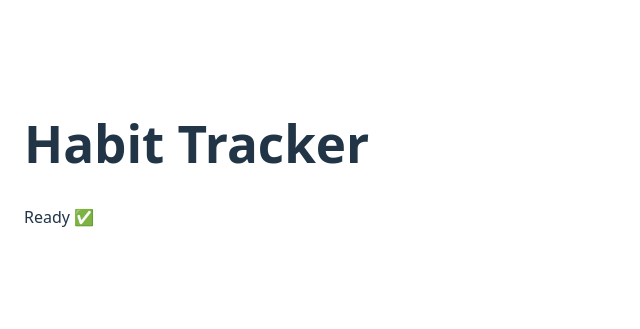
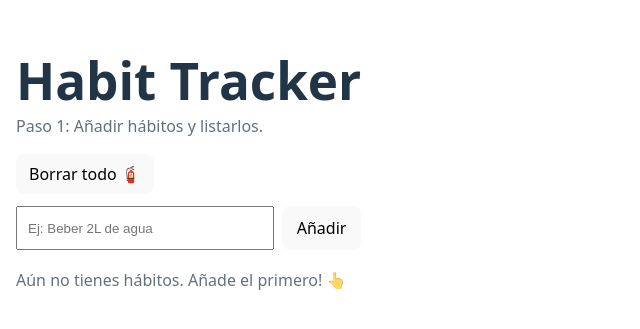
Before and after one commit to PaulaReixach/HabitTrackerReact, a React (Vite) app: page / in a window 1280 px wide. Shown: the part 237-566 px from the top of the page, without its empty margins (0-640 px from the left). Built offline with nearby package versions, Linux system fonts and the light colour scheme.

Commit message:
Funcional

```diff
--- a/src/App.jsx
+++ b/src/App.jsx
@@ -1,8 +1,91 @@
+import { useState, useEffect } from "react";
+import HabitForm from "./components/HabitForm";
+import HabitList from "./components/HabitList";
+
+function calculateStreak(completedDates) {
+
+  let streak = 0;
+  let current = new Date();
+
+  while (true) {
+    const key = current.toISOString().split("T")[0]; //hoy en formato YYYY-MM-DD
+
+    if (completedDates.includes(key)) {
+      streak += 1;
+      current.setDate(current.getDate() - 1); // retrocedemos un día
+    } else {
+      break; // se rompe la racha
+    }
+  }
+
+  return streak;
+}
+
+function getDateKey(date = new Date()) {
+  return date.toISOString().split("T")[0]; //Hoy en formato YYYY-MM-DD
+}
+
+function getYesterdayKey() {
+  const d = new Date();
+  d.setDate(d.getDate() - 1);
+  return getDateKey(d); // obtenemos la fecha de ayer en formato YYYY-MM-DD
+}
+
 function App() {
+  const [habits, setHabits] = useState(() => { // Cargamos los hábitos guardados en localStorage al iniciar la aplicación
+    const saved = localStorage.getItem("habits"); // obtenemos los hábitos guardados en localStorage
+    if (!saved) return [];
+    return JSON.parse(saved); // parseamos el string JSON para obtener el array de hábitos
+  });
+
+  useEffect(() => {
+    localStorage.setItem("habits", JSON.stringify(habits)); // guardamos los hábitos en localStorage cada vez que cambian
+  }, [habits]); // el efecto se ejecuta cada vez que el estado de hábitos cambia
+
+  function addHabit(name) {
+    const newHabit = {
+      id: crypto.randomUUID(),
+      name: name,
+      completedDates: [],
+    };
+    setHabits((prevHabits) => [newHabit, ...prevHabits]); // añadimos el nuevo hábito al principio del array
+  }
+
+  function completeHabit(id) {
+    const today = getDateKey();
+
+    setHabits((prevHabits) =>
+      prevHabits.map((habit) => {
+        if(habit.id !== id) return habit;
+
+        if(habit.completedDates.includes(today)) { return habit; } // Si el hábito ya está marcado como completado hoy, no hacemos nada
+
+        return {
+          ...habit,
+          completedDates: [today, ...habit.completedDates], // añadimos la fecha de hoy al principio del array de fechas completadas
+        }
+      }))
+  }
+
   return (
-    <div style={{ padding: 24, fontFamily: "system-ui" }}>
-      <h1>Habit Tracker</h1>
-      <p>Ready ✅</p>
+    <div style={{ maxWidth: 520, margin: "40px auto", padding: 16, fontFamily: "system-ui" }}>
+      <h1 style={{ marginBottom: 6 }}>Habit Tracker</h1>
+      <p style={{ marginTop: 0, opacity: 0.7 }}>
+        Paso 1: Añadir hábitos y listarlos.
+      </p>
+
+      <button
+        onClick={() => setHabits([])}
+        style={{ marginBottom: 12, padding: "8px 12px" }}
+      >
+        Borrar todo 🧯
+      </button>
+
+      <HabitForm onAddHabit={addHabit} />
+
+      <div style={{ marginTop: 18 }}>
+        <HabitList habits={habits} onCompleteHabit={completeHabit} />
+      </div>
     </div>
   );
 }
--- /dev/null
+++ b/src/components/HabitForm.jsx
@@ -0,0 +1,34 @@
+import { useState } from "react";
+
+function HabitForm({onAddHabit}){
+    const [name, setName] = useState("");
+
+    function handleSubmit(event) {
+        event.preventDefault(); // evita que la página se recargue al enviar el form
+
+        const trimmed = name.trim();
+        if (trimmed === "") return; // no añadimos hábitos vacíos
+
+        onAddHabit(trimmed); // le mandamos el texto al componente padre
+        setName(""); // limpiamos el input
+    }
+
+   return (
+        <form onSubmit={handleSubmit} style={{ display: "flex", gap: 8 }}>
+        <input
+            type="text"
+            placeholder="Ej: Beber 2L de agua"
+            value={name}
+            onChange={(e) => setName(e.target.value)}
+            style={{ flex: 1, padding: 10 }}
+        />
+        <button type="submit" style={{ padding: "10px 14px" }}>
+            Añadir
+        </button>
+        </form>
+    );
+
+
+}
+
+export default HabitForm;
--- /dev/null
+++ b/src/components/HabitList.jsx
@@ -0,0 +1,59 @@
+function getDateKey(date = new Date()) {
+  return date.toISOString().split("T")[0]; //Hoy en formato YYYY-MM-DD
+}
+
+function calculateStreak(completedDates) { // Calcula la racha de días consecutivos a partir de las fechas completadas
+  let streak = 0;
+  let current = new Date();
+
+  while (true) {
+    const key = getDateKey(current);
+
+    if (completedDates.includes(key)) {
+      streak += 1;
+      current.setDate(current.getDate() - 1);
+    } else {
+      break;
+    }
+  }
+
+  return streak;
+}
+
+function HabitList({ habits, onCompleteHabit }) { // Componente que muestra la lista de hábitos
+  if (habits.length === 0) {
+    return <p style={{ opacity: 0.7 }}>Aún no tienes hábitos. Añade el primero! 👆</p>;
+  }
+
+  const today = getDateKey();
+
+  return (
+    <ul style={{ paddingLeft: 18 }}>
+      {habits.map((habit) => { // Iteramos sobre los hábitos para mostrarlos
+        const isCompletedToday = habit.completedDates.includes(today); // Verificamos si el hábito ya fue completado hoy
+        const streak = calculateStreak(habit.completedDates); // Calculamos la racha de días consecutivos para el hábito
+
+        return (
+          <li key={habit.id} style={{ marginTop: 12 }}>
+            <div style={{ display: "flex", justifyContent: "space-between", gap: 12 }}>
+              <div>
+                <div style={{ fontWeight: 600 }}>
+                  {habit.name} {isCompletedToday && "✅"}
+                </div>
+                <div style={{ opacity: 0.7, fontSize: 14 }}>
+                  🔥 Racha: {streak} día{streak === 1 ? "" : "s"}
+                </div>
+              </div>
+
+              <button onClick={() => onCompleteHabit(habit.id)} disabled={isCompletedToday}>
+                Hoy
+              </button>
+            </div>
+          </li>
+        );
+      })}
+    </ul>
+  );
+}
+
+export default HabitList;
```
